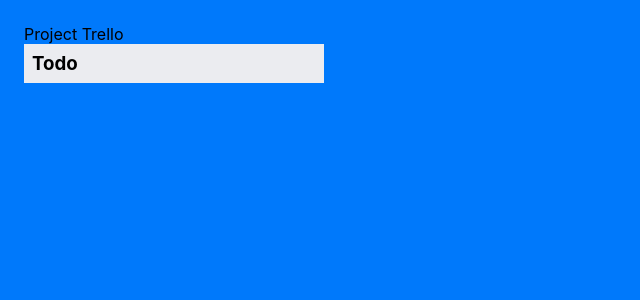
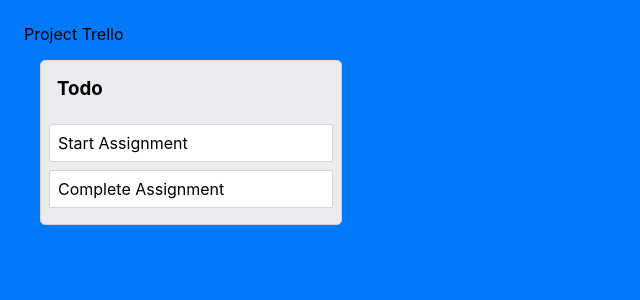
Before and after one commit to mengiishita/trello-react-clone, a React (Create React App) app: page / in a window 1280 px wide. Shown: the top 300 px of the page, without its empty margins (0-640 px from the left). Built offline with nearby package versions, Linux system fonts and the light colour scheme.

Commit message:
Card component setup and some CSS fixes

```diff
--- /dev/null
+++ b/src/components/Card/Card.js
@@ -0,0 +1,13 @@
+import React from 'react';
+
+import classes from './Card.module.css';
+
+const Card = (props) => {
+	return (
+		<li className={classes.card} key={props.id}>
+			{props.description}
+		</li>
+	);
+};
+
+export default Card;
--- /dev/null
+++ b/src/components/Card/Card.module.css
@@ -0,0 +1,7 @@
+.card {
+	border: 1px solid lightgrey;
+	padding: 8px;
+	margin-bottom: 8px;
+	border-radius: 2px;
+	background-color: white;
+}
--- /dev/null
+++ b/src/components/Card/CardList.js
@@ -0,0 +1,15 @@
+import React from 'react';
+import Card from './Card';
+
+import classes from './CardList.module.css';
+
+const CardList = () => {
+	return (
+		<ul className={classes['card-list']}>
+			<Card id='1' description='Start Assignment' />
+			<Card id='2' description='Complete Assignment' />
+		</ul>
+	);
+};
+
+export default CardList;
--- /dev/null
+++ b/src/components/Card/CardList.module.css
@@ -0,0 +1,5 @@
+.card-list {
+    list-style: none;
+    margin: 0;
+    padding: 8px;
+}
--- a/src/components/List/List.js
+++ b/src/components/List/List.js
@@ -1,11 +1,13 @@
 import React from 'react';
 import ListTitle from './ListTitle';
+import CardList from '../Card/CardList';
 
 import classes from './List.module.css';
 
 const List = () => {
     return <div className={classes.list}>
         <ListTitle />
+        <CardList />
     </div>
 }
 
--- a/src/components/List/List.module.css
+++ b/src/components/List/List.module.css
@@ -1,4 +1,9 @@
 .list {
 	width: 300px;
 	background: #ebecf0;
+	margin: 1rem;
+    border: 1px solid lightgrey;
+    border-radius: 5px;
+    display: flex;
+    flex-direction: column;
 }
--- a/src/components/List/ListTitle.module.css
+++ b/src/components/List/ListTitle.module.css
@@ -1,10 +1,13 @@
 .listTitle {
-	padding: 8px;
+	padding: 0 16px;
+    margin: 16px 0;
+	cursor: pointer;
 }
 
 .listTitle input {
 	background: #ddd;
 	width: 100%;
+	box-sizing: border-box;
 }
 
 .listTitle h3 {
```
